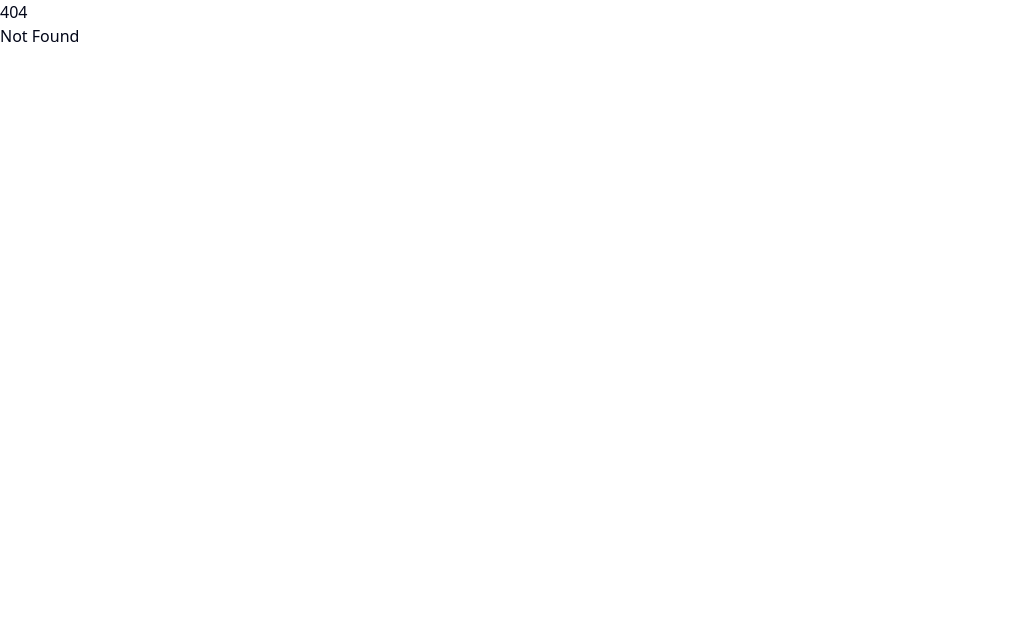
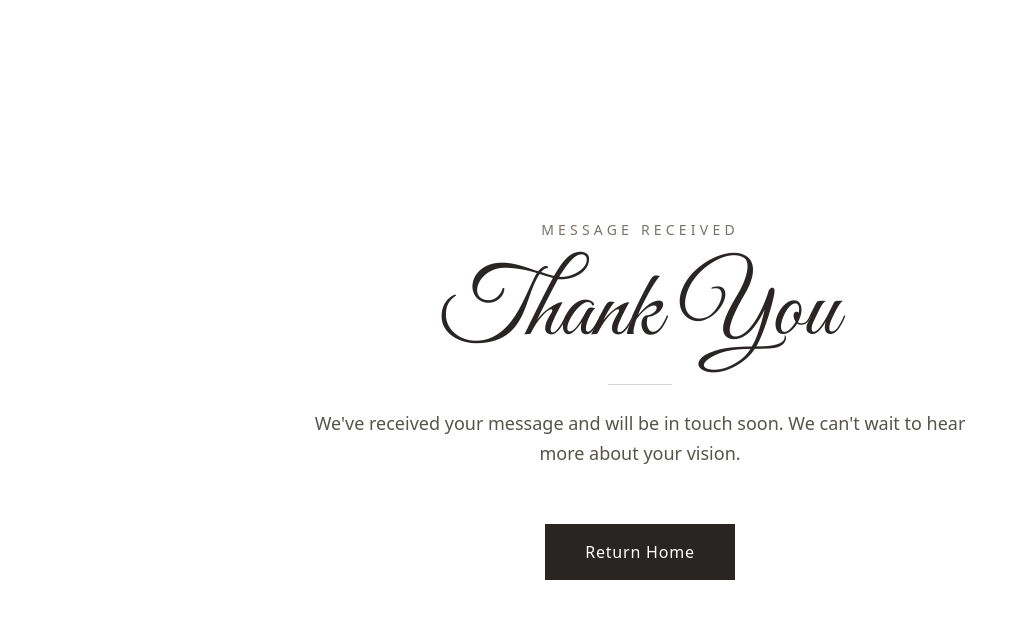
Before and after one commit to TitaniumCladStudios/treehouse-site, a SvelteKit app: page /thank-you in a window 1280 px wide. Before the commit this address had no page. Shown: the top 618 px of the page, without its empty margins (0-1029 px from the left). Built offline with nearby package versions, Linux system fonts and the light colour scheme.

Commit message:
Adding in more form handling

```diff
--- a/src/lib/components/site/Contact.svelte
+++ b/src/lib/components/site/Contact.svelte
@@ -108,6 +108,7 @@
 			<form
 				name="contact"
 				method="POST"
+				action="/thank-you"
 				data-netlify="true"
 				netlify-honeypot="bot-field"
 				class="space-y-6"
--- a/src/routes/+layout.svelte
+++ b/src/routes/+layout.svelte
@@ -1,6 +1,5 @@
 <script lang="ts">
 	import '../app.css';
-	import favicon from '$lib/assets/favicon.svg';
 	import { themeStore } from '$lib/theme.svelte';
 
 	let { children } = $props();
@@ -12,8 +11,4 @@
 	});
 </script>
 
-<svelte:head>
-	<link rel="icon" href={favicon} />
-</svelte:head>
-
 {@render children?.()}
--- /dev/null
+++ b/src/routes/thank-you/+page.svelte
@@ -0,0 +1,23 @@
+<svelte:head>
+	<title>Thank You — The Tree House</title>
+</svelte:head>
+
+<section class="min-h-screen flex items-center justify-center bg-white px-6 py-24">
+	<div class="max-w-2xl mx-auto text-center space-y-6">
+		<p class="text-sm tracking-[0.3em] uppercase text-stone-500">Message Received</p>
+		<h1 class="font-cursive text-6xl md:text-8xl text-stone-800">Thank You</h1>
+		<div class="w-16 h-px bg-stone-300 mx-auto"></div>
+		<p class="text-lg text-stone-600 leading-relaxed">
+			We've received your message and will be in touch soon. We can't wait to hear more about
+			your vision.
+		</p>
+		<div class="pt-8">
+			<a
+				href="/"
+				class="inline-block px-10 py-4 bg-stone-800 text-white tracking-wider hover:bg-stone-700 transition-colors"
+			>
+				Return Home
+			</a>
+		</div>
+	</div>
+</section>
--- /dev/null
+++ b/src/routes/thank-you/+page.ts
@@ -0,0 +1 @@
+export const prerender = true;
```
